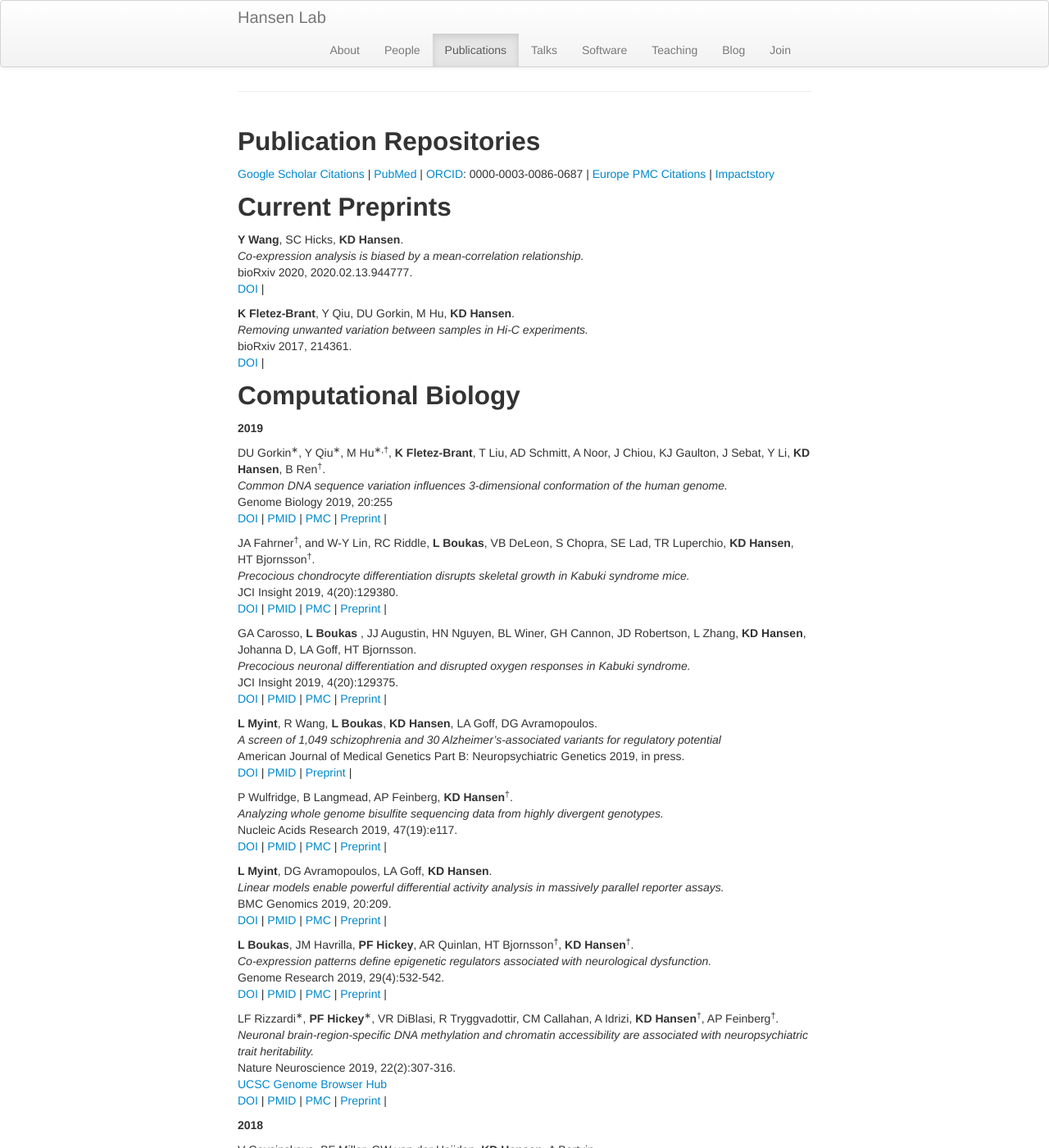
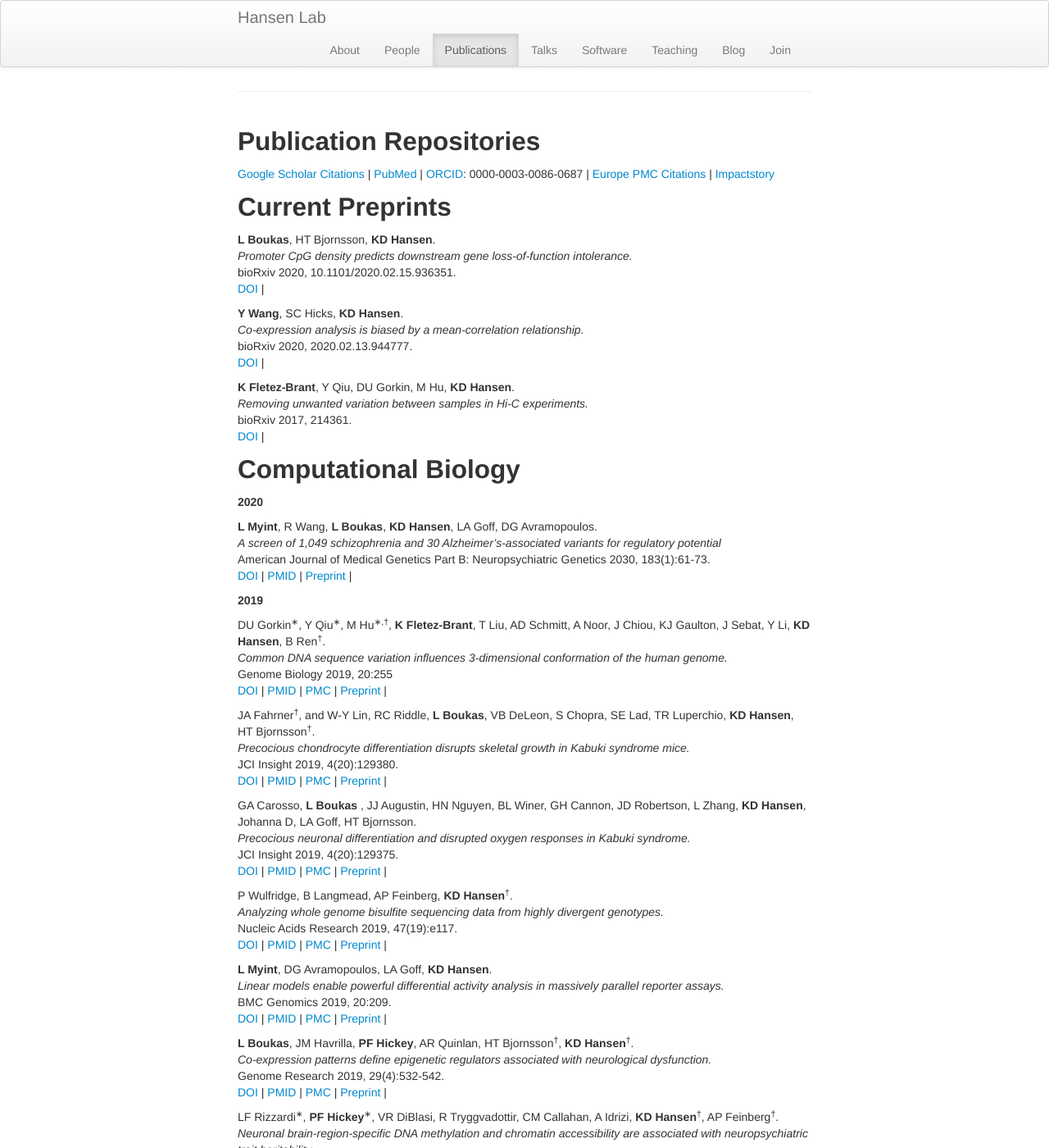
Before and after one commit to hansenlab/hansenlab.github.io, a Jekyll site: the page built from 02-pubs.md, in a window 1280 px wide and 1400 px high. Shown: the whole window at 82% size. Built offline with Jekyll 4.4.1, drawn with Linux system fonts in a browser that asks for light colours; comment, search, counter and statistics services are not loaded.

Commit message:
updated pubs

```diff
--- a/02-pubs.md
+++ b/02-pubs.md
@@ -20,6 +20,12 @@ Publication Repositories
 Current Preprints
 -----------------
 
+**L Boukas**, HT Bjornsson, **KD Hansen**.
+_Promoter CpG density predicts downstream gene loss-of-function intolerance._
+bioRxiv 2020, 10.1101/2020.02.15.936351.
+[DOI](https://doi.org/10.1101/2020.02.15.936351) |
+<span data-badge-type="4" data-doi="10.1101/2020.02.15.936351" data-hide-no-mentions="true" class="altmetric-embed"> </span>
+
 **Y Wang**, SC Hicks, **KD Hansen**.
 _Co-expression analysis is biased by a mean-correlation relationship._
 bioRxiv 2020, 2020.02.13.944777.
@@ -35,6 +41,17 @@ bioRxiv 2017, 214361.
 
 Computational Biology
 ---------------------
+
+**2020**
+
+**L Myint**, R Wang, **L Boukas**, **KD Hansen**, LA Goff, DG Avramopoulos.
+_A screen of 1,049 schizophrenia and 30 Alzheimer's-associated variants for regulatory potential_
+American Journal of Medical Genetics Part B: Neuropsychiatric Genetics 2030, 183(1):61-73.
+[DOI](https://doi.org/10.1002/ajmg.b.32761) |
+[PMID](http://www.ncbi.nlm.nih.gov/pubmed/31503409) |
+[Preprint](https://doi.org/10.1101/447557) |
+<span data-badge-type="4" data-doi="10.1002/ajmg.b.32761" data-hide-no-mentions="true" class="altmetric-embed"> </span>
+
 
 **2019**
 
@@ -64,14 +81,6 @@ JCI Insight 2019, 4(20):129375.
 [PMC](http://www.ncbi.nlm.nih.gov/pmc/articles/PMC6824316) |
 [Preprint](https://doi.org/10.1101/484410) |
 <span data-badge-type="4" data-doi="10.1172/jci.insight.129375" data-hide-no-mentions="true" class="altmetric-embed"> </span>
-
-**L Myint**, R Wang, **L Boukas**, **KD Hansen**, LA Goff, DG Avramopoulos.
-_A screen of 1,049 schizophrenia and 30 Alzheimer's-associated variants for regulatory potential_
-American Journal of Medical Genetics Part B: Neuropsychiatric Genetics 2019, in press.
-[DOI](https://doi.org/10.1002/ajmg.b.32761) |
-[PMID](http://www.ncbi.nlm.nih.gov/pubmed/31503409) |
-[Preprint](https://doi.org/10.1101/447557) |
-<span data-badge-type="4" data-doi="10.1002/ajmg.b.32761" data-hide-no-mentions="true" class="altmetric-embed"> </span>
 
 P Wulfridge, B Langmead, AP Feinberg, **KD Hansen**<sup>&dagger;</sup>.
 _Analyzing whole genome bisulfite sequencing data from highly divergent genotypes._
```
Also changed, not shown: other parts of 02-pubs.md (+1 -0 lines).
